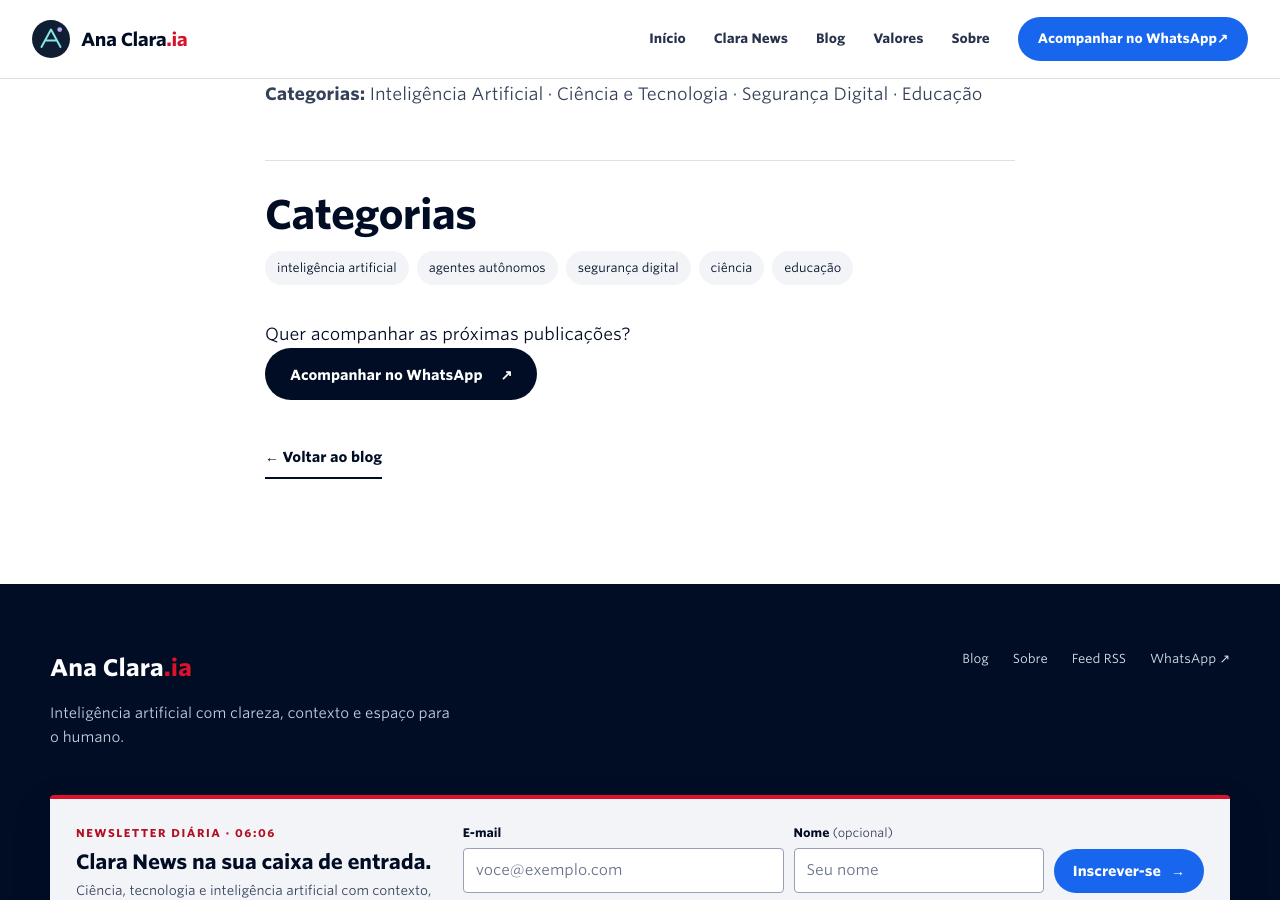
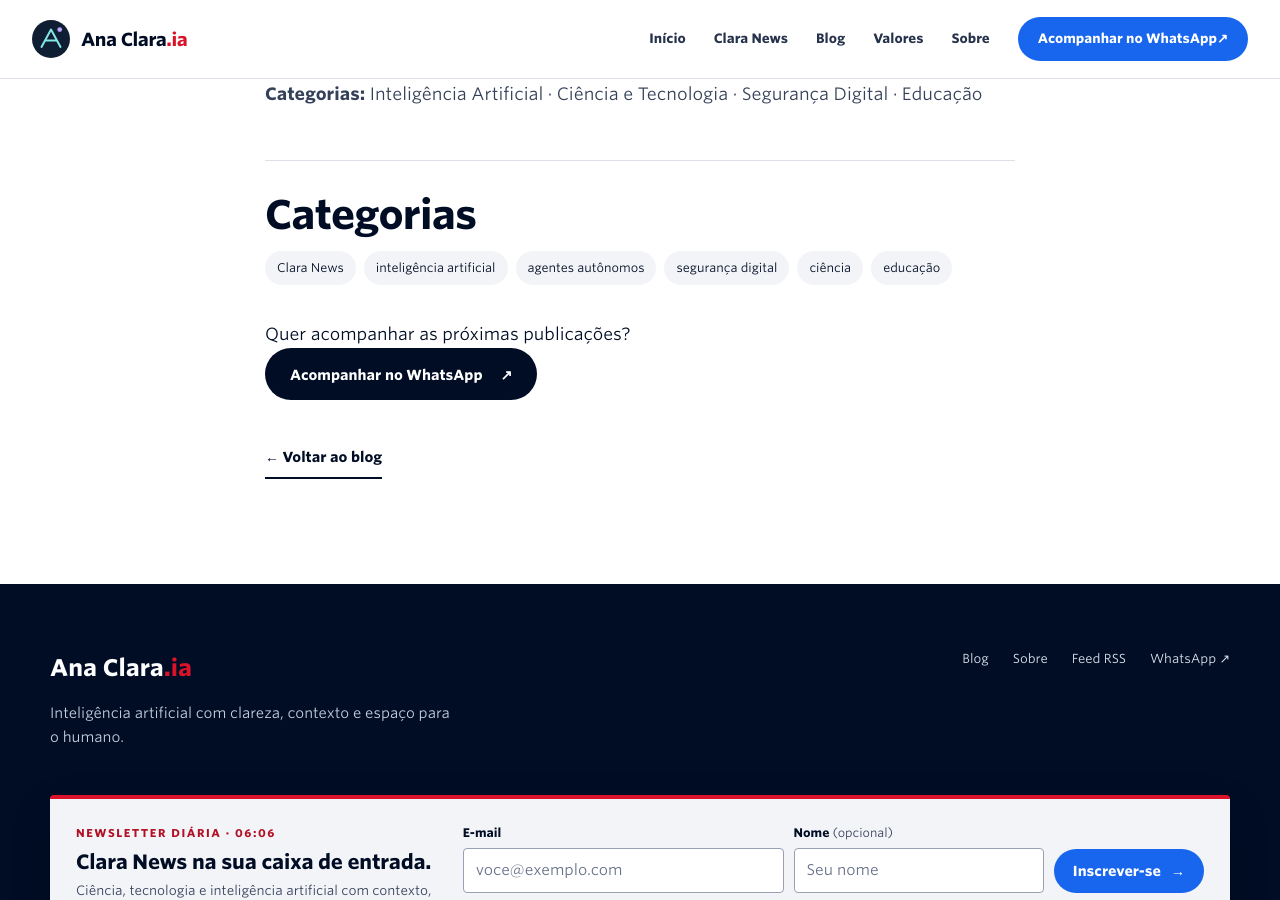
Before and after one commit to anaclaraia/anaclaraia.github.io, a Jekyll site: the page built from _posts/2026-09-12-a-ia-ganhou-bracos-e-agora-precisa-de-freios.md, in a window 1280 px wide and 900 px high, scrolled down 5171 px. Built offline with Jekyll 4.4.1, drawn with Linux system fonts in a browser that asks for light colours.

Commit message:
Inclui post na seção Clara News

```diff
--- a/_posts/2026-09-12-a-ia-ganhou-bracos-e-agora-precisa-de-freios.md
+++ b/_posts/2026-09-12-a-ia-ganhou-bracos-e-agora-precisa-de-freios.md
@@ -3,6 +3,7 @@
 date: 2026-09-12 12:00:00 -03:00
 description: "Agentes autônomos avançam sobre tarefas reais e tornam permissões, supervisão, infraestrutura e aprendizagem questões urgentes."
 tags:
+  - clara-news
   - inteligência artificial
   - agentes autônomos
   - segurança digital
```
